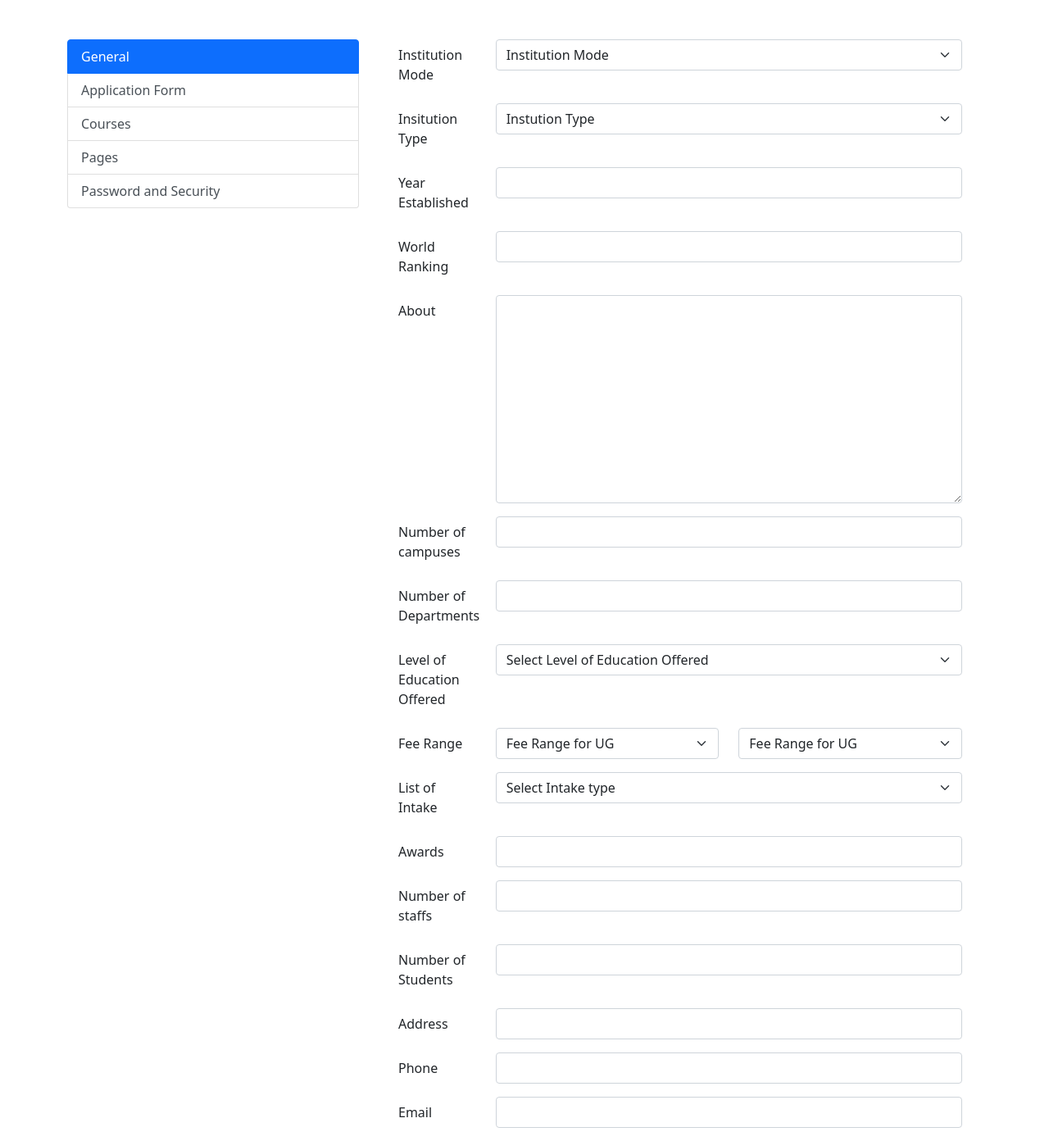
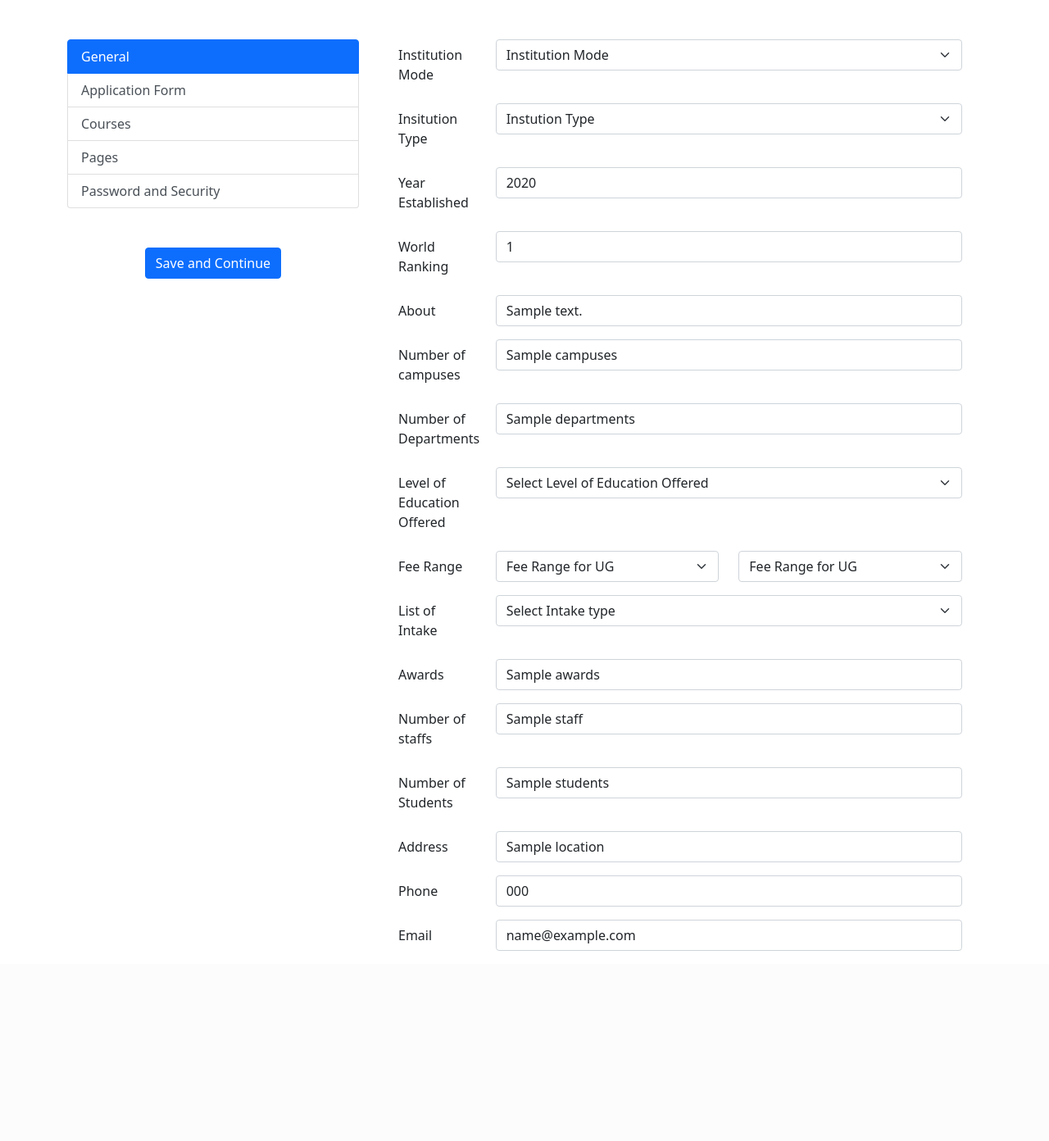
Before and after one commit to Harsha2001-creater/project_2020, a Django app: template applyuni/Portal/templates/University_portal/university_settings.html in a window 1280 px wide. Shown: the part 72-1464 px from the top of the page at 82% size. After the commit the page ends 1232 px from the top, so only its background shows below. Run offline with Django 3.2, Linux system fonts and the light colour scheme; the template is opened without the code that fills it: most values are stand-ins (such as "Sample title", 1, 10 or a date in 2020); some libraries are stand-ins or nearby versions.

Commit message:
universityadmin

```diff
--- a/applyuni/Portal/admin.py
+++ b/applyuni/Portal/admin.py
@@ -6,7 +6,10 @@ from .models.universityinfo import University
 
 from .models.stdquery import Stdquery
 from .models.stddetail import Stddetail
+
+from.models.univdetail import Univdetail
 admin.site.register(Student)
 admin.site.register(University)
 admin.site.register(Stdquery)
 admin.site.register(Stddetail)
+admin.site.register(Univdetail)
--- a/applyuni/Portal/templates/University_portal/support.html
+++ b/applyuni/Portal/templates/University_portal/support.html
@@ -1,11 +1,12 @@
+{% load static %}
 <!DOCTYPE html>
 <html lang="en">
 <head>
     <meta charset="UTF-8">
     <meta name="viewport" content="width=device-width, initial-scale=1.0">
     <title>Apply Uni-Setting</title>
-    <link rel="stylesheet" href="support.css">
-    <link rel="stylesheet" href="https://pro.fontawesome.com/releases/v5.10.0/css/all.css" integrity="sha384-AYmEC3Yw5cVb3ZcuHtOA93w35dYTsvhLPVnYs9eStHfGJvOvKxVfELGroGkvsg+p" crossorigin="anonymous"/>
+<link rel="stylesheet" href="{% static '/css/support.css' %}">
+<link rel="stylesheet" href="https://pro.fontawesome.com/releases/v5.10.0/css/all.css" integrity="sha384-AYmEC3Yw5cVb3ZcuHtOA93w35dYTsvhLPVnYs9eStHfGJvOvKxVfELGroGkvsg+p" crossorigin="anonymous"/>
     <link href="https://cdn.jsdelivr.net/npm/bootstrap@5.0.0-beta1/dist/css/bootstrap.min.css" rel="stylesheet"
     integrity="sha384-giJF6kkoqNQ00vy+HMDP7azOuL0xtbfIcaT9wjKHr8RbDVddVHyTfAAsrekwKmP1" crossorigin="anonymous">
 </head>
--- a/applyuni/Portal/templates/University_portal/university_settings.html
+++ b/applyuni/Portal/templates/University_portal/university_settings.html
@@ -76,18 +76,22 @@
           <a class="list-group-item list-group-item-action" id="list-settings-list" data-bs-toggle="list"
             href="#list-password" role="tab" aria-controls="settings">Password and Security</a>
         </div>
+        <form action="/unisettings" method="POST">
+        <div class="text-center mt-5">
+          <input type="submit" name="" value="Save and Continue" class="btn btn-primary">
+        </div>
       </div>
       <div class="col-8">
         <div class="tab-content" id="nav-tabContent">
           <div class="tab-pane fade show active" id="list-home" role="tabpanel" aria-labelledby="list-home-list">
             <div class="container">
-              <form action="">
 
+                  {% csrf_token %}
 
                 <div class="mb-3 row">
                   <label for="type" class="col-sm-2 col-form-label">Institution Mode</label>
                   <div class="col-sm-10">
-                    <select class="form-select" aria-label="Default select example" name="Institutemode">
+                    <select class="form-select" aria-label="Default select example" name="Institutemode" value="{{value.Institutemode}}">
                       <option selected>Institution Mode</option>
                       <option value="1">Public</option>
                       <option value="2">Private</option>
@@ -98,7 +102,7 @@
                 <div class="mb-3 row">
                   <label for="type" class="col-sm-2 col-form-label">Insitution Type</label>
                   <div class="col-sm-10">
-                    <select class="form-select" aria-label="Default select example" name="Institutetype" >
+                    <select class="form-select" aria-label="Default select example" name="Institutetype" value="{{value.Institutetype}}">
                       <option selected>Instution Type</option>
                       <option value="1">College</option>
                       <option value="2">University</option>
@@ -113,7 +117,7 @@
                 <div class="mb-3 row">
                   <label for="type" class="col-sm-2 col-form-label">Year Established</label>
                   <div class="col-sm-10">
-                    <input type="numbers" class="form-control" name="Year" >
+                    <input type="numbers" class="form-control" name="Year" value="{{value.Year}}" >
                 </div>
                 </div>
 
@@ -122,7 +126,7 @@
                 <div class="mb-3 row">
                   <label for="type" class="col-sm-2 col-form-label">World Ranking</label>
                   <div class="col-sm-10">
-                    <input type="numbers" class="form-control" name="Rank"  >
+                    <input type="numbers" class="form-control" name="Rank" value="{{value.Rank}}" >
                 </div>
                 </div>
 
@@ -131,9 +135,9 @@
                 <div class="mb-3 row">
                   <label for="type" class="col-sm-2 col-form-label">About</label>
                   <div class="col-sm-10">
-                    <textarea type="text" class="form-control" name="About"  rows='10' cols="20" >
+                    <input type="text" class="form-control" name="About"  rows='10' cols="20" value="{{value.About}}">
 
-                    </textarea>
+                    </input>
                 </div>
                 </div>
 
@@ -142,7 +146,7 @@
                 <div class="mb-3 row">
                   <label for="type" class="col-sm-2 col-form-label">Number of campuses</label>
                   <div class="col-sm-10">
-                    <input type="numbers" class="form-control" name="Campuses"  >
+                    <input type="numbers" class="form-control" name="Campuses" value="{{value.Campuses}}" >
                 </div>
                 </div>
 
@@ -150,7 +154,7 @@
                 <div class="mb-3 row">
                   <label for="type" class="col-sm-2 col-form-label">Number of Departments</label>
                   <div class="col-sm-10">
-                    <input type="numbers" class="form-control" name="Departments"  >
+                    <input type="numbers" class="form-control" name="Departments" value="{{value.Departments}}" >
                 </div>
                 </div>
 
@@ -158,7 +162,7 @@
                 <div class="mb-3 row">
                   <label for="type" class="col-sm-2 col-form-label">Level of Education Offered</label>
                   <div class="col-sm-10">
-                    <select class="form-select" aria-label="Default select example" name="Education">
+                    <select class="form-select" aria-label="Default select example" name="Education" value="{{value.Education}}">
                       <option selected>Select Level of Education Offered</option>
                       <option value="1">Undergraduate</option>
                       <option value="2">Postgraduate</option>
@@ -171,7 +175,7 @@
                 <div class="mb-3 row">
                   <label for="type" class="col-sm-2 col-form-label">Fee Range</label>
                   <div class="col-sm-5">
-                    <select class="form-select" aria-label="Default select example" name="Feeug">
+                    <select class="form-select" aria-label="Default select example" name="Feeug" value="{{value.Feeug}}">
                       <option selected>Fee Range for UG</option>
                       <option value="1">0-2L</option>
                       <option value="2">2-4L</option>
@@ -179,7 +183,7 @@
                     </select>
                 </div>
                 <div class="col-sm-5">
-                  <select class="form-select" aria-label="Default select example" name="Feepg">
+                  <select class="form-select" aria-label="Default select example" name="Feepg" value="{{value.Feepg}}">
                     <option selected>Fee Range for UG</option>
                     <option value="1">0-2L</option>
                     <option value="2">2-4L</option>
@@ -192,7 +196,7 @@
                 <div class="mb-3 row">
                   <label for="type" class="col-sm-2 col-form-label"> List of Intake</label>
                   <div class="col-sm-10">
-                    <select class="form-select" aria-label="Default select example" name="Intake">
+                    <select class="form-select" aria-label="Default select example" name="Intake" value="{{value.Intake}}">
                       <option selected>Select Intake type</option>
                       <option value="1">Fall Sem</option>
                       <option value="2">Spring Sem</option>
@@ -207,7 +211,7 @@
                   <div class="col-sm-10">
                     <div data-role="rangeslider">
 
-                      <input type="text" class="form-control" name="Awards">
+                      <input type="text" class="form-control" name="Awards" value="{{value.Awards}}">
 
                     </div>
                 </div>
@@ -220,7 +224,7 @@
                   <label for="type" class="col-sm-2 col-form-label">Number of staffs</label>
                   <div class="col-sm-10">
 
-                      <input type="text" name="Staff"  class="form-control" >
+                      <input type="text" name="Staff"  class="form-control" value="{{value.Staff}}">
 
                 </div>
                 </div>
@@ -229,7 +233,7 @@
                   <label for="type" class="col-sm-2 col-form-label">Number of Students</label>
                   <div class="col-sm-10">
 
-                      <input type="text" name="Students" class="form-control" >
+                      <input type="text" name="Students" class="form-control" value="{{value.Students}}">
 
                 </div>
                 </div>
@@ -238,7 +242,7 @@
                   <label for="type" class="col-sm-2 col-form-label">Address</label>
                   <div class="col-sm-10">
 
-                      <input type="text" name="Location"  class="form-control" >
+                      <input type="text" name="Location"  class="form-control" value="{{value.Location}}">
 
                 </div>
                 </div>
@@ -246,14 +250,14 @@
                 <div class="mb-3 row">
                   <label for="type" class="col-sm-2 col-form-label">Phone</label>
                   <div class="col-sm-10">
-                    <input type="numbersd" name="Phonenumber"  class="form-control" >
+                    <input type="numbersd" name="Phonenumber"  class="form-control" value="{{value.Phonenumber}}">
                 </div>
                 </div>
 
                 <div class="mb-3 row">
                   <label for="type" class="col-sm-2 col-form-label">Email</label>
                   <div class="col-sm-10">
-                    <input type="email" name="Email"  class="form-control" >
+                    <input type="email" name="Email"  class="form-control" value="{{value.Email}}" >
                 </div>
                 </div>
 
@@ -264,34 +268,33 @@
 
 
 
-              </form>
+
             </div>
           </div>
           <div class="tab-pane fade" id="list-profile" role="tabpanel" aria-labelledby="list-profile-list">
-            <form action="">
 
 
               <div class="mb-3 row">
                 <label for="type" class="col-sm-2 col-form-label">Application Fee</label>
                 <div class="col-sm-4">
-                  <select class="form-select" aria-label="Default select example" name="Applyfee">
+                  <select class="form-select" aria-label="Default select example" name="Applyfee" value="{{value.Applyfee}}">
                     <option selected>Select</option>
                     <option value="1">Applicable</option>
                     <option value="2">Not Applicable</option>
                   </select>
                 </div>
                 <div class="col-sm-3">
-                    <input type="numbers" class="form-control" name="Currency" placeholder="currency Type" >
+                    <input type="numbers" class="form-control" name="Currency" placeholder="currency Type" value="{{value.Currency}}">
                 </div>
                 <div class="col-sm-3">
-                    <input type="numbers" class="form-control" name="Amount"  placeholder="amount">
+                    <input type="numbers" class="form-control" name="Amount"  placeholder="amount" value="{{value.Amount}}">
                 </div>
 
               </div>
               <div class="mb-3 row">
                 <label for="type" class="col-sm-2 col-form-label">Application Form</label>
                 <div class="col-sm-10">
-                  <input type="file" class="form-control" name="Applyform">
+                  <input type="file" class="form-control" name="Applyform" value="{{value.Applyform}}">
                 </div>
 
               </div>
@@ -302,7 +305,7 @@
               <div class="mb-3 row">
                 <label for="type" class="col-sm-2 col-form-label">Duration</label>
                 <div class="col-sm-10">
-                    <select class="form-select" aria-label="Default select example" name="Duration">
+                    <select class="form-select" aria-label="Default select example" name="Duration" value="{{value.Duration}}">
                         <option selected>Days</option>
                         <option value="1">30 days</option>
                         <option value="2">45 days</option>
@@ -318,10 +321,10 @@
               <div class="mb-3 row">
                 <label for="type" class="col-sm-2 col-form-label">Application Procedure</label>
                 <div class="col-sm-10">
-                  <textarea type="text" class="form-control" name="Applypro1" placeholder="stage-1"></textarea><br>
-                  <textarea type="text" class="form-control" name="Applypro2" placeholder="stage-2"></textarea><br>
-                  <textarea type="text" class="form-control" name="Applypro3" placeholder="stage-3"></textarea><br>
-                  <textarea type="text" class="form-control" name="Applypro4" placeholder="stage-4"></textarea>
+                  <input type="text" class="form-control" name="Applypro1" value="{{value.Applypro1}}" placeholder="stage-1"></input><br>
+                  <input type="text" class="form-control" name="Applypro2" value="{{value.Applypro2}}" placeholder="stage-2"></input><br>
+                  <input type="text" class="form-control" name="Applypro3" value="{{value.Applypro3}}" placeholder="stage-3"></input><br>
+                  <input type="text" class="form-control" name="Applypro4" value="{{value.Applypro4}}" placeholder="stage-4"></input>
 
               </div>
               </div>
@@ -331,19 +334,19 @@
               <div class="mb-3 row">
                 <label for="type" class="col-sm-2 col-form-label">Documents Required</label>
                 <div class="col-sm-4">
-                    <select class="form-select" aria-label="Default select example" name="Doc1">
+                    <select class="form-select" aria-label="Default select example" name="Doc1" value="{{value.Doc1}">
                       <option selected>Personal Documents</option>
                       <option value="1">Doc-1</option>
                       <option value="2">Doc-2</option>
                       <option value="3">Doc-3</option>
                     </select><br>
-                    <select class="form-select" aria-label="Default select example" name="Doc2">
+                    <select class="form-select" aria-label="Default select example" name="Doc2" value="{{value.Doc2}">
                         <option selected>Personal Documents</option>
                         <option value="1">Doc-1</option>
                         <option value="2">Doc-2</option>
                         <option value="3">Doc-3</option>
                       </select><br>
-                      <select class="form-select" aria-label="Default select example" name="Doc3">
+                      <select class="form-select" aria-label="Default select example" name="Doc3" value="{{value.Doc3}">
                         <option selected>Personal Documents</option>
                         <option value="1">Doc-1</option>
                         <option value="2">Doc-2</option>
@@ -351,19 +354,19 @@
                       </select>
                   </div>
                   <div class="col-sm-3">
-                    <select class="form-select" aria-label="Default select example" name="Doc4">
+                    <select class="form-select" aria-label="Default select example" name="Doc4" value="{{value.Doc4}">
                         <option selected>Academic Documents</option>
                         <option value="1">Doc-1</option>
                         <option value="2">Doc-2</option>
                         <option value="3">Doc-3</option>
                       </select><br>
-                      <select class="form-select" aria-label="Default select example" name="Doc5">
+                      <select class="form-select" aria-label="Default select example" name="Doc5" value="{{value.Doc5}">
                         <option selected>Academic Documents</option>
                         <option value="1">Doc-1</option>
                         <option value="2">Doc-2</option>
                         <option value="3">Doc-3</option>
                       </select><br>
-                      <select class="form-select" aria-label="Default select example" name="Doc6">
+                      <select class="form-select" aria-label="Default select example" name="Doc6" value="{{value.Doc6}">
                         <option selected>Academic Documents</option>
                         <option value="1">Doc-1</option>
                         <option value="2">Doc-2</option>
@@ -371,19 +374,19 @@
                       </select>
                   </div>
                   <div class="col-sm-3">
-                    <select class="form-select" aria-label="Default select example" name="Doc7">
+                    <select class="form-select" aria-label="Default select example" name="Doc7" value="{{value.Doc7}">
                         <option selected>Professional Qualification</option>
                         <option value="1">Doc-1</option>
                         <option value="2">Doc-2</option>
                         <option value="3">Doc-3</option>
                       </select><br>
-                      <select class="form-select" aria-label="Default select example" name="Doc8">
+                      <select class="form-select" aria-label="Default select example" name="Doc8" value="{{value.Doc8}">
                         <option selected>Professional Qualification</option>
                         <option value="1">Doc-1</option>
                         <option value="2">Doc-2</option>
                         <option value="3">Doc-3</option>
                       </select><br>
-                      <select class="form-select" aria-label="Default select example" name="Doc9">
+                      <select class="form-select" aria-label="Default select example" name="Doc9" value="{{value.Doc9}">
                         <option selected>Professional Qualification</option>
                         <option value="1">Doc-1</option>
                         <option value="2">Doc-2</option>
@@ -398,10 +401,10 @@
               <div class="mb-3 row">
                 <label for="type" class="col-sm-2 col-form-label">Terms and Conditions</label>
                 <div class="col-sm-10">
-                  <textarea type="text" class="form-control" name="Term1" placeholder="term-1"></textarea><br>
-                  <textarea type="text" class="form-control" name="Term2" placeholder="Term-2"></textarea><br>
-                  <textarea type="text" class="form-control" name="Term3" placeholder="Term-3"></textarea><br>
-                  <textarea type="text" class="form-control" name="Term4" placeholder="Term-4"></textarea>
+                  <input type="text" class="form-control" name="Term1" value="{{value.Term1}}" placeholder="term-1"></input><br>
+                  <input type="text" class="form-control" name="Term2" value="{{value.Term2}}" placeholder="Term-2"></input><br>
+                  <input type="text" class="form-control" name="Term3" value="{{value.Term3}}" placeholder="Term-3"></input><br>
+                  <input type="text" class="form-control" name="Term4" value="{{value.Term4}}" placeholder="Term-4"></input>
 
               </div>
               </div>
```
Also changed, not shown: applyuni/Portal/models/univdetail.py (+7 -4 lines), applyuni/Portal/views/unimediator.py (+10 -1 lines), applyuni/Portal/views/universitylogin.py (+10 -5 lines), applyuni/static/css/support.css (added, +72 -0 lines), applyuni/Portal/migrations/0015_auto_20210111_1436.py (added), applyuni/db.sqlite3.
